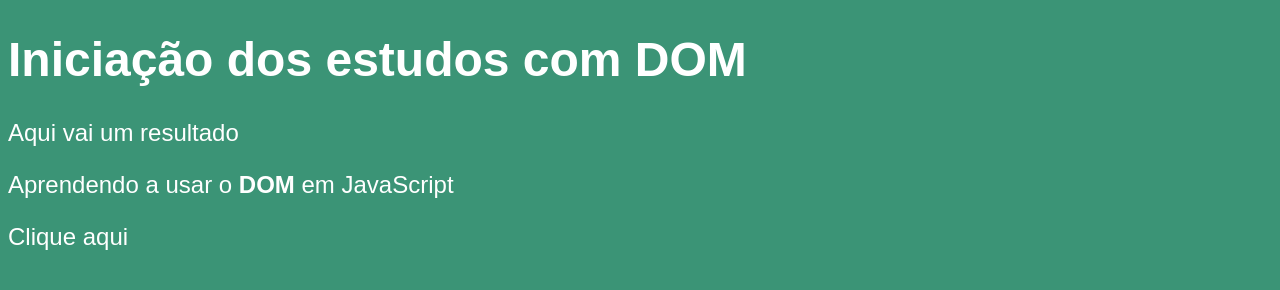
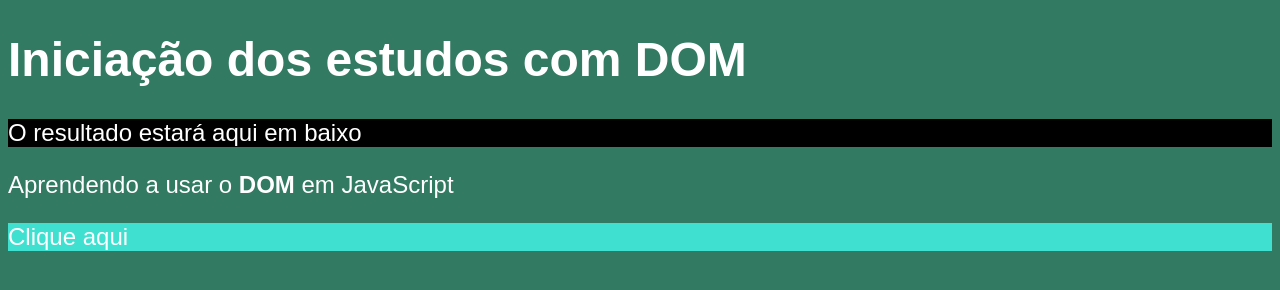
Before and after one commit to EdOzz42/00_dom_events_test, a plain HTML site: page index.html in a window 1280 px wide. Drawn offline with Linux system fonts and the light colour scheme.

Commit message:
Aprendendo...

```diff
--- a/index.html
+++ b/index.html
@@ -5,13 +5,15 @@
     <meta http-equiv="X-UA-Compatible" content="IE=edge">
     <meta name="viewport" content="width=device-width, initial-scale=1.0">
     <link rel="stylesheet" href="style.css">
-    <script src="javascript.js"></script>
     <title>Meus primeiros passos com DOM</title>
 </head>
+
 <body>
     <h1>Iniciação dos estudos com DOM</h1>
     <p>Aqui vai um resultado</p>
     <p>Aprendendo a usar o <strong>DOM</strong> em JavaScript</p>
-    <div>Clique aqui</div>
+    <!--<div id = 'caq'>Clique aqui</div>-->
+    <div class = 'caq'>Clique aqui</div>
+    <script src="javascript.js"></script>
 </body>
 </html>
--- a/javascript.js
+++ b/javascript.js
@@ -0,0 +1,11 @@
+var p1 = window.document.getElementsByTagName('p')[0]
+p1.style.background = 'black'
+p1.innerText = 'O resultado estará aqui em baixo'
+
+/*var div = window.document.getElementById('caq')
+div.style.fontFamily = 'Comic Sans MS'
+div.style.color = 'aquamarine'*/
+
+/*var div = window.document.querySelector('div#caq')*/
+var div = window.document.querySelector('div.caq')
+div.style.background = 'turquoise'
--- a/style.css
+++ b/style.css
@@ -1,5 +1,5 @@
 body {
-    background-color: rgb(59, 148, 118);
+    background-color: rgb(50, 122, 98);
     color: white;
     font: normal 18pt Arial;
 }
```
